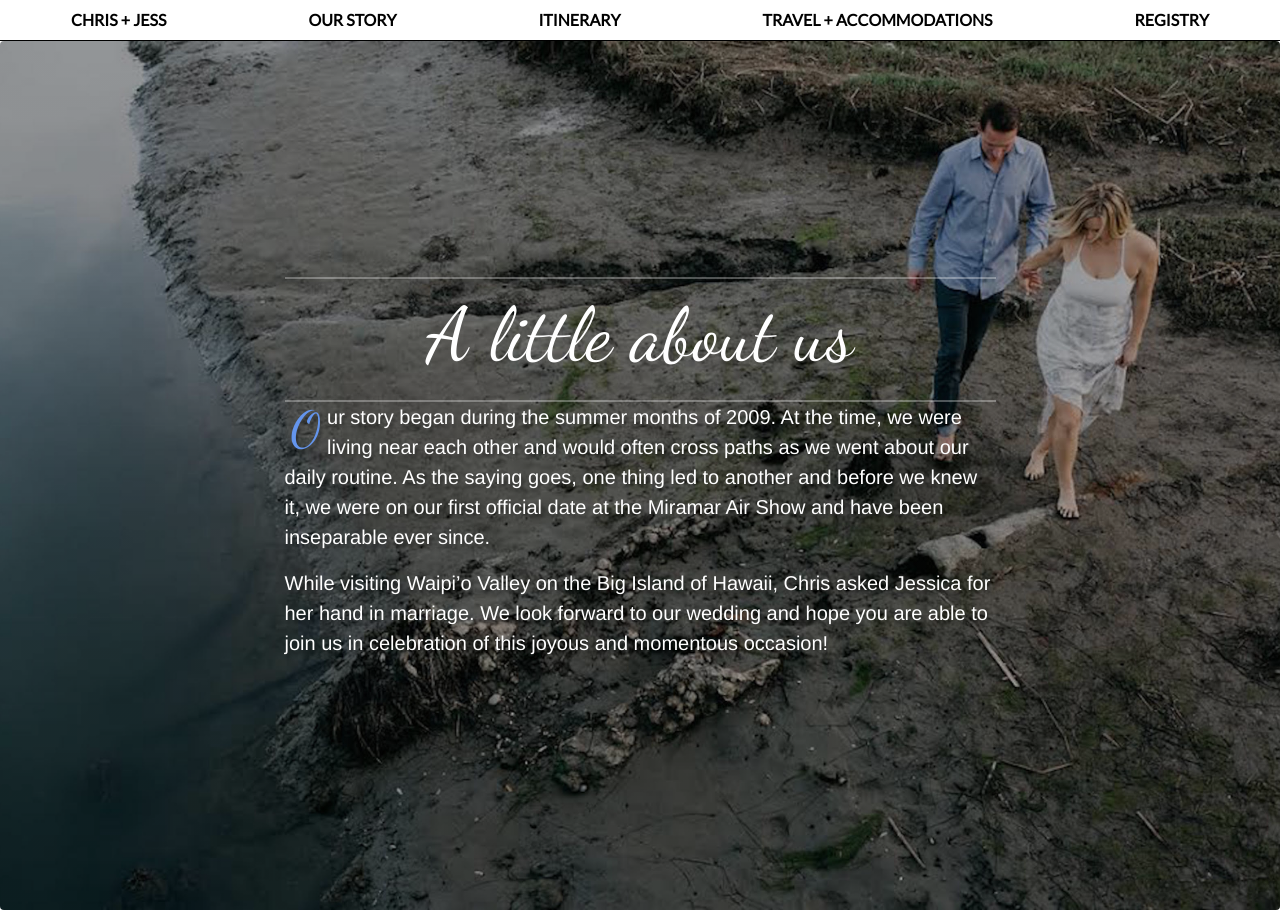
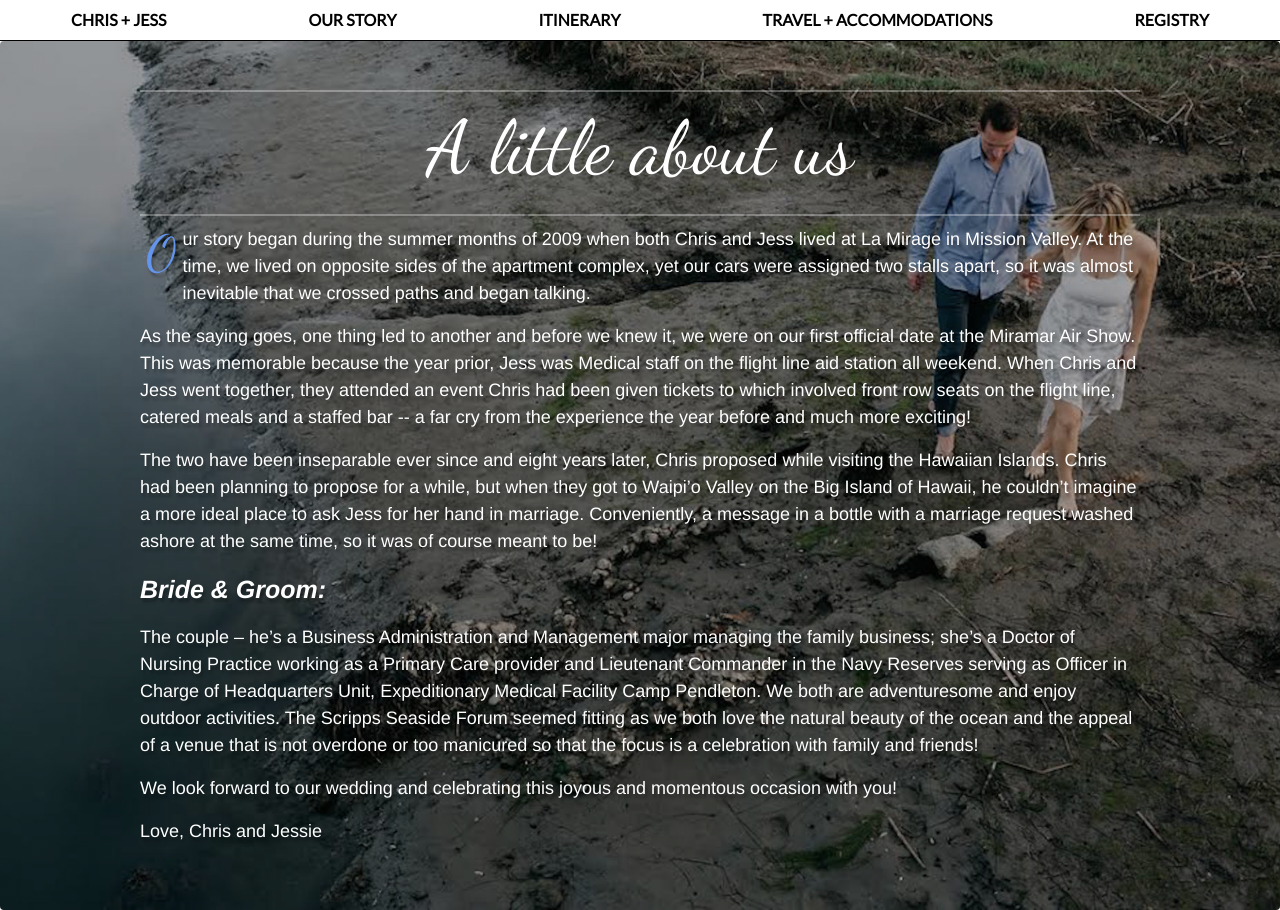
Before and after one commit to jcookster/Chris-jess-wedding, a plain HTML site: page index.html in a window 1280 px wide. Both pictures are taken after a click on the tab "OUR STORY". Drawn offline with nearby package versions, Linux system fonts and the light colour scheme; some packages are replaced by stand-ins of ours; files that its build step writes are made by us from their sources.

Commit message:
Fixed story

```diff
--- a/css/wedding.css
+++ b/css/wedding.css
@@ -163,8 +163,9 @@ a.nav-link {
 /*Our Story*/
 .story-p {
     color: white;
-    width: 711px;
-    font-size: 20px;
+    width: 1000px;
+    font-size: 18px;
+	margin-top:10px;
 }
 .story-title {
     text-align: center;
--- a/index.html
+++ b/index.html
@@ -63,9 +63,27 @@
                         <div class="story-title lined">A little about us</div>
                         <div class="inner story-p">
                             <p>
-                                <span class="first-letter">O</span>ur story began during the summer months of 2009. At the time, we were living near each other and would often cross paths as we went about our daily routine. As the saying goes, one thing led to another and before we knew it, we were on our first official date at the Miramar Air Show and have been inseparable ever since.
-                            </p>
-                            <p>While visiting Waipi’o Valley on the Big Island of Hawaii, Chris asked Jessica for her hand in marriage. We look forward to our wedding and hope you are able to join us in celebration of this joyous and momentous occasion!</p>
+                                <span class="first-letter">O</span>ur story began during the summer months of 2009 when both Chris and Jess lived at La Mirage in Mission Valley. At the time, we lived on opposite sides of the apartment complex, yet our cars were assigned two stalls apart, so it was almost inevitable that we crossed paths and began talking.
+							</p>
+							<p>
+								As the saying goes, one thing led to another and before we knew it, we were on our first official date at the Miramar Air Show. This was memorable because the year prior, Jess was Medical staff on the flight line aid station all weekend. When Chris and Jess went together, they attended an event Chris had been given tickets to which involved front row seats on the flight line, catered meals and a staffed bar -- a far cry from the experience the year before and much more exciting!
+							</p>
+							<p>
+								The two have been inseparable ever since and eight years later, Chris proposed while visiting the Hawaiian Islands. Chris had been planning to propose for a while, but when they got to Waipi’o Valley on the Big Island of Hawaii, he couldn’t imagine a more ideal place to ask Jess for her hand in marriage. Conveniently, a message in a bottle with a marriage request washed ashore at the same time, so it was of course meant to be!
+							</p>
+							<p>
+							<strong style="font-size:25px; font-style:italic">Bride & Groom:</strong>
+							</p>
+							<p>
+							The couple – he’s a Business Administration and Management major managing the family business; she’s a Doctor of Nursing Practice working as a Primary Care provider and Lieutenant Commander in the Navy Reserves serving as Officer in Charge of Headquarters Unit, Expeditionary Medical Facility Camp Pendleton. We both are adventuresome and enjoy outdoor activities. The Scripps Seaside Forum seemed fitting as we both love the natural beauty of the ocean and the appeal of a venue that is not overdone or too manicured so that the focus is a celebration with family and friends!
+							</p>
+							<p>
+							We look forward to our wedding and celebrating this joyous and momentous occasion with you!
+							</p>
+							<p>
+							Love,
+							Chris and Jessie
+														</p>
 
                         </div>
                     </div>
@@ -140,9 +158,9 @@
                         <p class="registry-p">What we want most for our wedding is to have all of our friends and family there to celebrate the occasion with us. More than anything we would simply enjoy your presence. But if you insist... You can find some suggestions here.</p>
                         <div class="registry-items">
 
-                            <a class="dark-lined honey-logo" href="https://www.honeyfund.com/wedding/nunnally" target="_blank" role="button"><img class="honey-logo" src="img/honeyfund-logo.png" /></a>
                             <a class="dark-lined anth-logo" href="https://www.anthropologie.com/registry/listing?registryId=MDE5ZMIYMJNI" target="_blank" role="button"><img class="anth-logo" src="img/anthropologie.png" /></a>
                             <a class="dark-lined macys-logo" href="https://www.macys.com/wgl/registry/guest/6791868" target="_blank" role="button"><img class="macys-logo" src="img/macys-logo.png" /></a>
+							<a class="dark-lined honey-logo" href="https://www.honeyfund.com/wedding/finunnally1-6-2018" target="_blank" role="button"><img class="honey-logo" src="img/honeyfund-logo.png" /></a>
 
                         </div>
                     </div>
```
